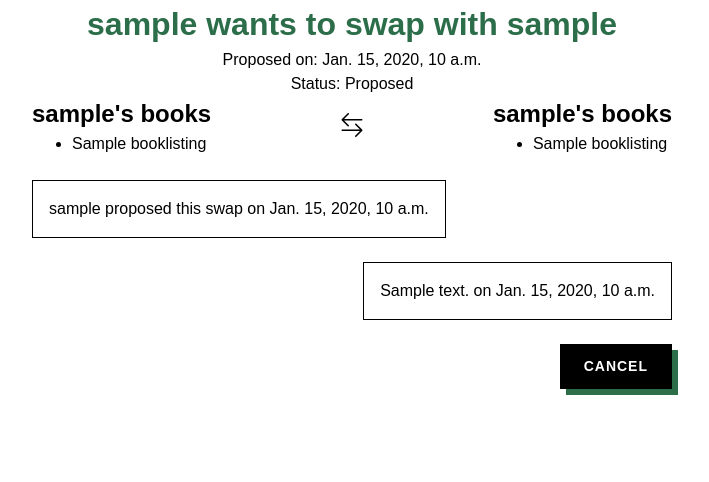
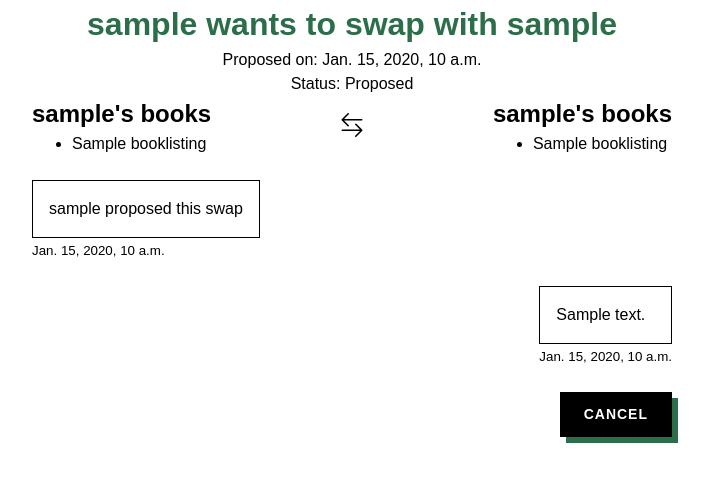
Before and after one commit to jhthompson/book-swap, a Django app: page /swaps/1 in a window 1280 px wide. Shown: the part 46-528 px from the top of the page, without its empty margins (288-997 px from the left). Run offline with Django 5.2, Linux system fonts and the light colour scheme; a user stored in the database is signed in; tables that the repository leaves empty hold one stand-in row (values such as "Sample post").

Commit message:
Move swap event datetimes underneath the boxes

```diff
--- a/core/templates/core/swap.html
+++ b/core/templates/core/swap.html
@@ -31,9 +31,15 @@
     <ol class="stack list-style:none padding:0 display:flex flex-direction:column align-items:flex-start">
         {% for entry in swap.get_timeline %}
             {% if entry.type == 'event' %}
-                <li class="box {% if entry.item.user == request.user %}margin-inline-end:s0{% else %}margin-inline-start:s0 align-self:flex-end{% endif %}">{{ entry.item.user }} {{ entry.item.get_type_display|lower }} this swap on {{ entry.item.created_at }}</li>
+                <div class="{% if entry.item.user == request.user %}margin-inline-end:s0{% else %}margin-inline-start:s0 align-self:flex-end{% endif %}">
+                    <li class="box">{{ entry.item.user }} {{ entry.item.get_type_display|lower }} this swap</li>
+                    <small>{{ entry.item.created_at }}</small>
+                </div>
             {% elif entry.type == 'message' %}
-                <li class="box {% if entry.item.user == request.user %}margin-inline-end:s0{% else %}margin-inline-start:s0 align-self:flex-end{% endif %}">{{ entry.item.content }} on {{ entry.item.created_at }}</li>
+                <div class=" {% if entry.item.user == request.user %}margin-inline-end:s0{% else %}margin-inline-start:s0 align-self:flex-end{% endif %}">
+                    <li class="box">{{ entry.item.content }}</li>
+                    <small>{{ entry.item.created_at }}</small>
+                </div>
             {% endif %}
         {% endfor %}
     </ol>
```
